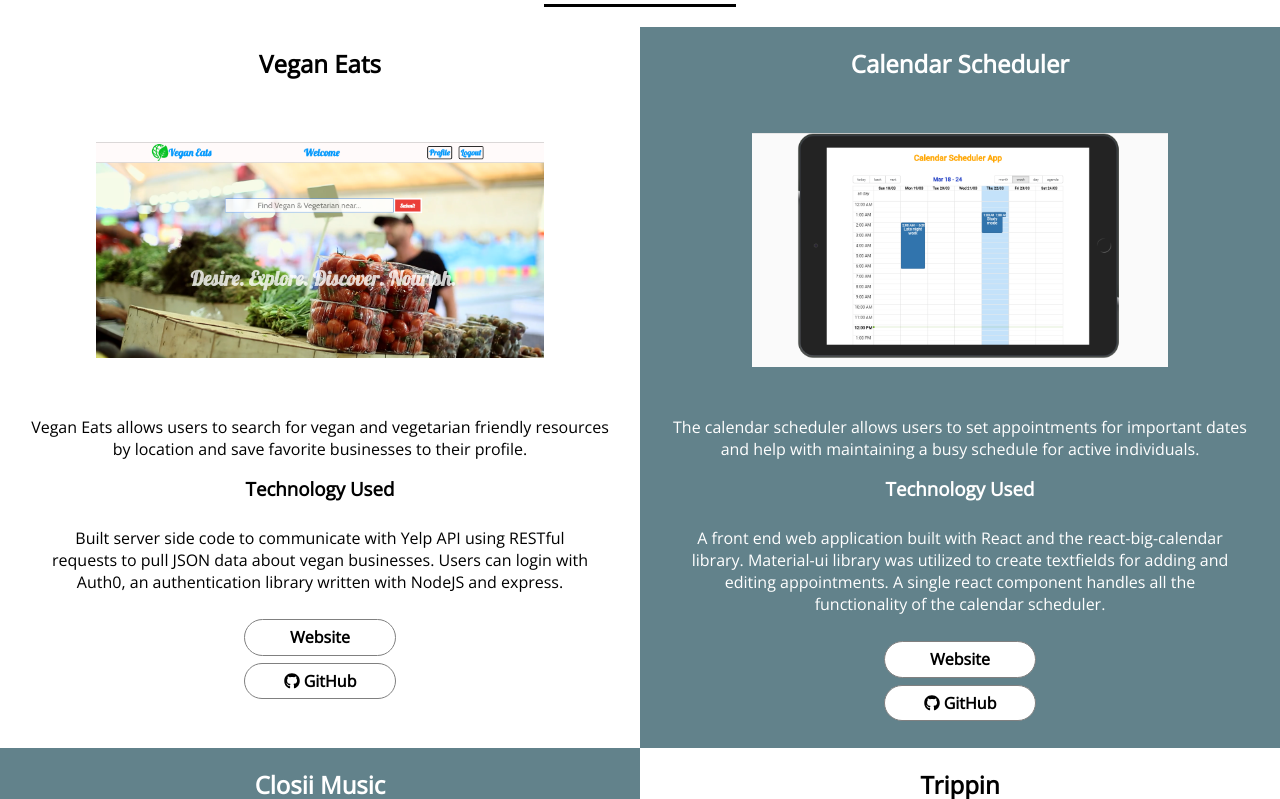
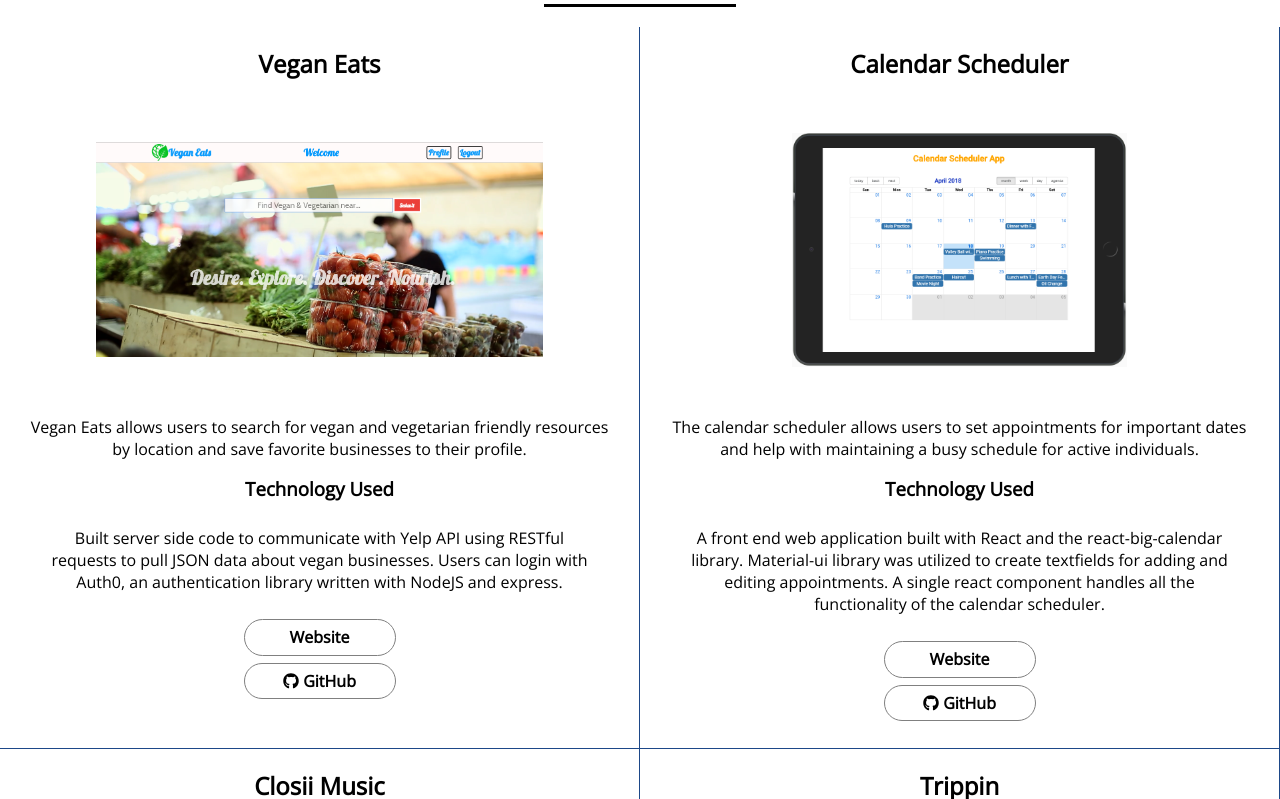
Before and after one commit to taylorsam209/personal-portfolio, a React (Create React App) app: page / in a window 1280 px wide. Shown: the part 1261-2060 px from the top of the page. Built offline with nearby package versions, Linux system fonts and the light colour scheme; the HTML template or start-up script is replaced by a standard one.

Commit message:
restyle Projects color and border

```diff
--- a/src/components/Projects/Projects.css
+++ b/src/components/Projects/Projects.css
@@ -16,6 +16,9 @@
 }
 
 .work-container {
+  border-bottom: solid 1px rgb(29, 72, 136);
+  /* border-left: solid 1px rgb(29, 72, 136); */
+  border-right: solid 1px rgb(29, 72, 136);
   padding-bottom: 20px;
 }
 
--- a/src/components/Projects/Projects.js
+++ b/src/components/Projects/Projects.js
@@ -3,7 +3,7 @@
 import closiiMusic from "../../assets/closiimusic.PNG";
 import veganEats from "../../assets/veganeats.PNG";
 import trippin from "../../assets/trippin.PNG";
-import calendar from "../../assets/calendar-ipad.PNG";
+import calendar from "../../assets/calendar.PNG";
 import ProjectContainer from "./ProjectContainer";
 
 const Projects = () => {
@@ -25,7 +25,7 @@
         />
 
         <ProjectContainer
-          classes="work-container offset-project"
+          classes="work-container"
           title="Calendar Scheduler"
           image={calendar}
           intro="The calendar scheduler allows users to set appointments for important dates
@@ -39,7 +39,7 @@
       </div>
       <div className="flexbox-wrap">
         <ProjectContainer
-          classes="work-container offset-project"
+          classes="work-container"
           title="Closii Music"
           image={closiiMusic}
           intro="Closii Music is an artist portfolio developed for local Sacramento, CA
```
Also changed, not shown: src/assets/calendar-ipad.PNG (deleted), src/assets/calendar.PNG (added).
